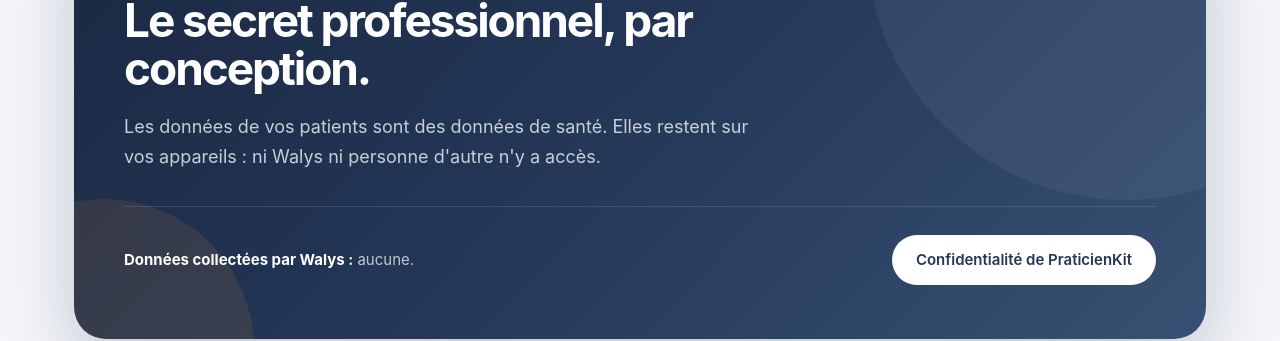
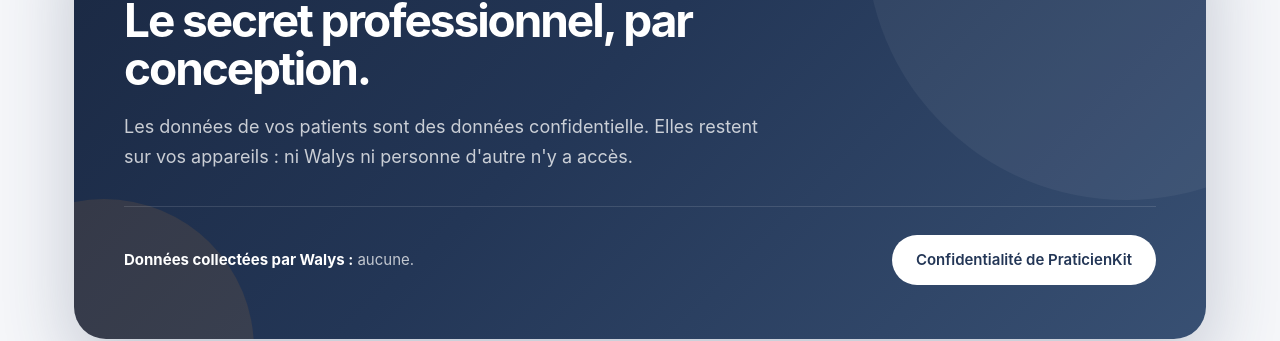
Before and after one commit to Walys-fr/walys-fr.github.io, a Jekyll site: the page built from _apps/praticienkit.md, in a window 1280 px wide and 900 px high, scrolled down 2030 px. Shown: the part 178-519 px from the top of the window. Built offline with Jekyll 4.4.1, drawn with Linux system fonts in a browser that asks for light colours.

Commit message:
Update _apps/praticienkit.md (via Pages CMS)

```diff
--- a/_apps/praticienkit.md
+++ b/_apps/praticienkit.md
@@ -58,8 +58,8 @@
     valeur: 100 % locales
 vie_privee:
   titre: Le secret professionnel, par conception.
-  texte: "Les données de vos patients sont des données de santé. Elles restent sur
-    vos appareils : ni Walys ni personne d'autre n'y a accès."
+  texte: "Les données de vos patients sont des données confidentielle. Elles
+    restent sur vos appareils : ni Walys ni personne d'autre n'y a accès."
 support:
   appareil: ex. MacBook Air M2
   systeme: Menu Pomme › À propos de ce Mac
```
